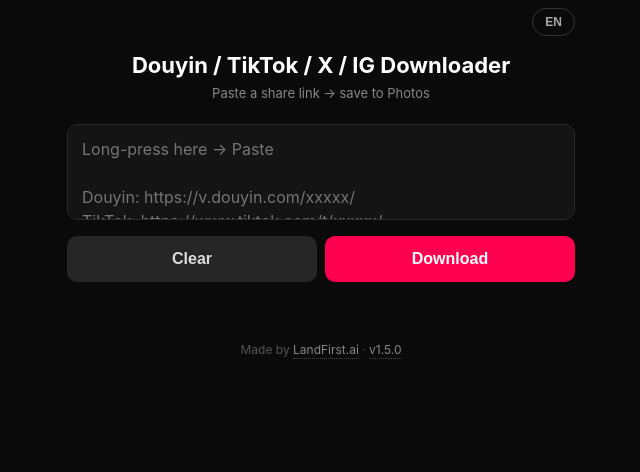
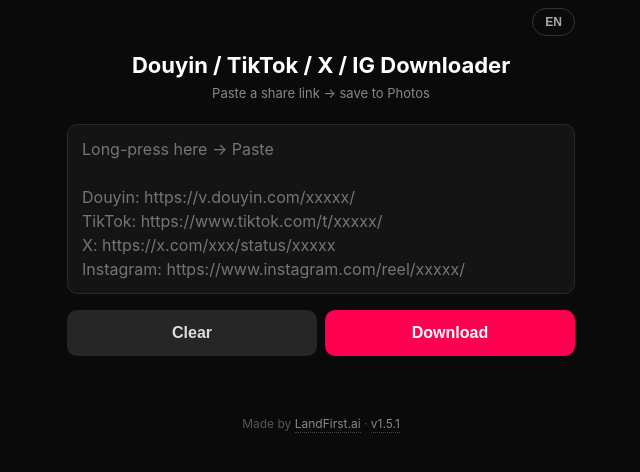
Before and after one commit to shineyear/douyin-tiktok-downloader, a plain HTML site: page index.html in a window 1280 px wide. Shown: the whole page, without its empty margins (319-959 px from the left). Drawn offline with Linux system fonts and the light colour scheme.

Commit message:
v1.5.1: size the input box to its text
The box was a fixed 96px, which showed three of the placeholder's six
lines. Its height now comes from the text it holds: the whole placeholder
when empty, the pasted text once it is longer than that, up to half the
screen. An off-screen twin textarea does the measuring.

Co-Authored-By: Claude Fable 5.2 <noreply@anthropic.com>

```diff
--- a/index.html
+++ b/index.html
@@ -74,7 +74,9 @@
     .sub { font-size: 13px; color: #888; text-align: center; margin: 0 0 20px; line-height: 1.5; }
     textarea {
       width: 100%;
-      min-height: 96px;
+      /* Fallback only: fitInput() sets the real height from the text. 170px is
+         the six-line placeholder on a screen wide enough not to wrap it. */
+      min-height: 170px;
       padding: 12px 14px;
       border-radius: 10px;
       border: 1px solid #2a2a2a;
@@ -89,6 +91,17 @@
       font-family: inherit;
     }
     textarea:focus { outline: none; border-color: #ff0050; }
+    /* Off-screen twin of the input, used only to measure text — see fitInput(). */
+    textarea.sizer {
+      position: absolute;
+      left: -9999px;
+      top: 0;
+      height: 0;
+      min-height: 0;
+      visibility: hidden;
+      overflow: hidden;
+      pointer-events: none;
+    }
     .row { display: flex; gap: 8px; margin-top: 12px; }
     .row button { flex: 1; }
     button {
@@ -235,7 +248,7 @@
 
   <footer class="credit">
     Made by <a href="https://landfirst.ai" target="_blank" rel="noopener">LandFirst.ai</a>
-    · <a href="https://github.com/shineyear/douyin-tiktok-downloader/blob/main/CHANGELOG.md" target="_blank" rel="noopener" id="app-version">v1.5.0</a>
+    · <a href="https://github.com/shineyear/douyin-tiktok-downloader/blob/main/CHANGELOG.md" target="_blank" rel="noopener" id="app-version">v1.5.1</a>
   </footer>
 
 <script>
@@ -436,6 +449,35 @@
       link.dataset.i18nLink = '1';
       document.head.appendChild(link);
     });
+
+    fitInput();
+  }
+
+  // The input box is as tall as what it holds: the whole placeholder when
+  // empty (four example links, which wrap differently per language and screen
+  // width), and the whole pasted text once there is some — up to half the
+  // screen, after which it scrolls. It never gets shorter than the placeholder,
+  // so the buttons below do not jump when a short link is pasted.
+  // An off-screen twin does the measuring, so the box being typed in is only
+  // ever given a height.
+  let sizer = null;
+  function fitInput() {
+    const box = document.getElementById('input');
+    if (!sizer) {
+      sizer = document.createElement('textarea');
+      sizer.className = 'sizer';
+      sizer.readOnly = true;
+      sizer.tabIndex = -1;
+      sizer.setAttribute('aria-hidden', 'true');
+      document.body.appendChild(sizer);
+    }
+    const border = box.offsetHeight - box.clientHeight;
+    sizer.style.width = box.offsetWidth + 'px';
+    const heightOf = (text) => { sizer.value = text; return sizer.scrollHeight + border; };
+    const empty = heightOf(box.placeholder);
+    const cap = Math.round(window.innerHeight * 0.5);
+    const filled = box.value ? Math.min(heightOf(box.value), cap) : 0;
+    box.style.height = Math.max(empty, filled) + 'px';
   }
 
   // Cycles zh → en → ja → es → zh. Label always shows CURRENT language;
@@ -465,8 +507,15 @@
     videoState = { file: null, error: null, blobUrl: null };
   }
 
+  input.addEventListener('input', fitInput);
+  window.addEventListener('resize', fitInput);
+  // pageshow: the browser may restore a previously typed value after this
+  // script has run (reload, back/forward cache).
+  window.addEventListener('pageshow', fitInput);
+
   clearBtn.onclick = () => {
     input.value = '';
+    fitInput();
     result.innerHTML = '';
     resetVideoState();
     input.focus();
--- a/netlify/functions/mcp.mjs
+++ b/netlify/functions/mcp.mjs
@@ -16,7 +16,7 @@ const PROTOCOL_VERSION = '2025-06-18';
 const SERVER_INFO = {
   name: 'digitaldialogue',
   title: 'Douyin / TikTok / X / Instagram Video Downloader',
-  version: '1.5.0',
+  version: '1.5.1',
 };
 const CAPABILITIES = { tools: {} };
 
```
Also changed, not shown: 3 other files.
